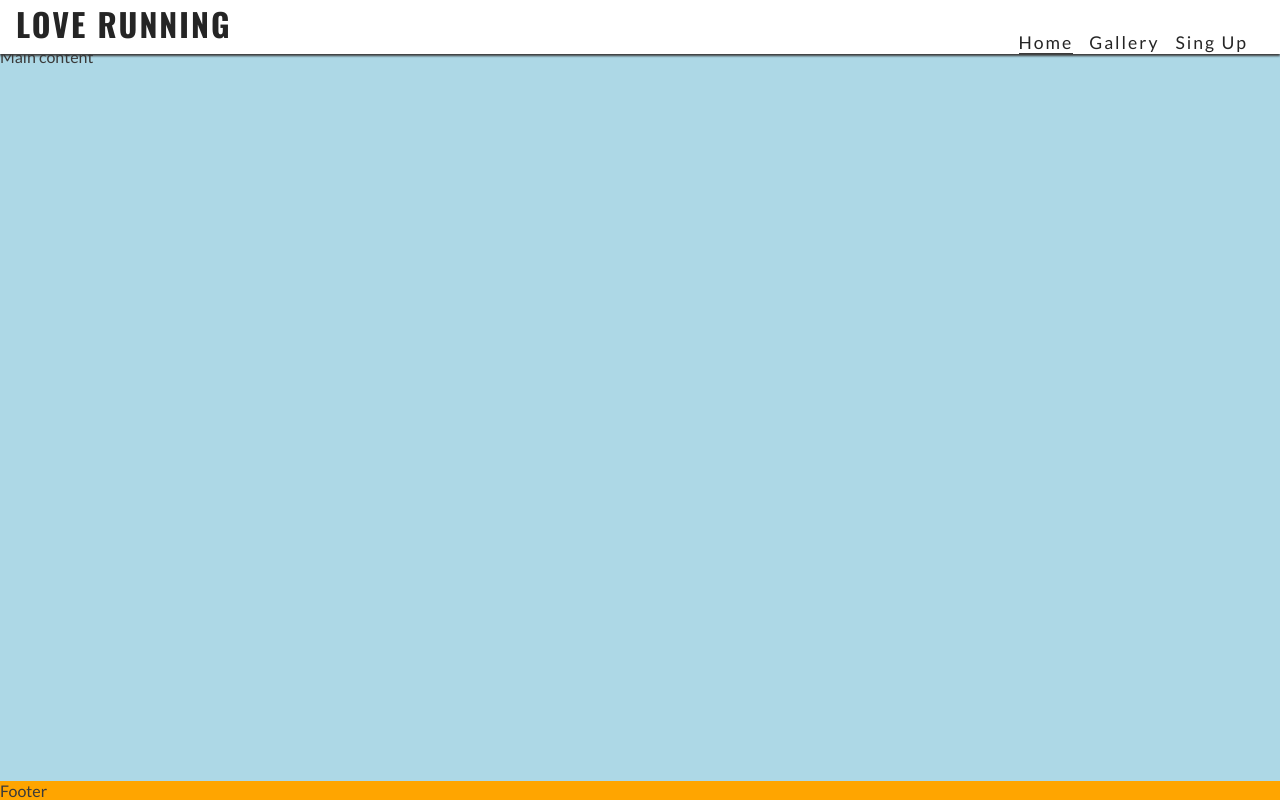
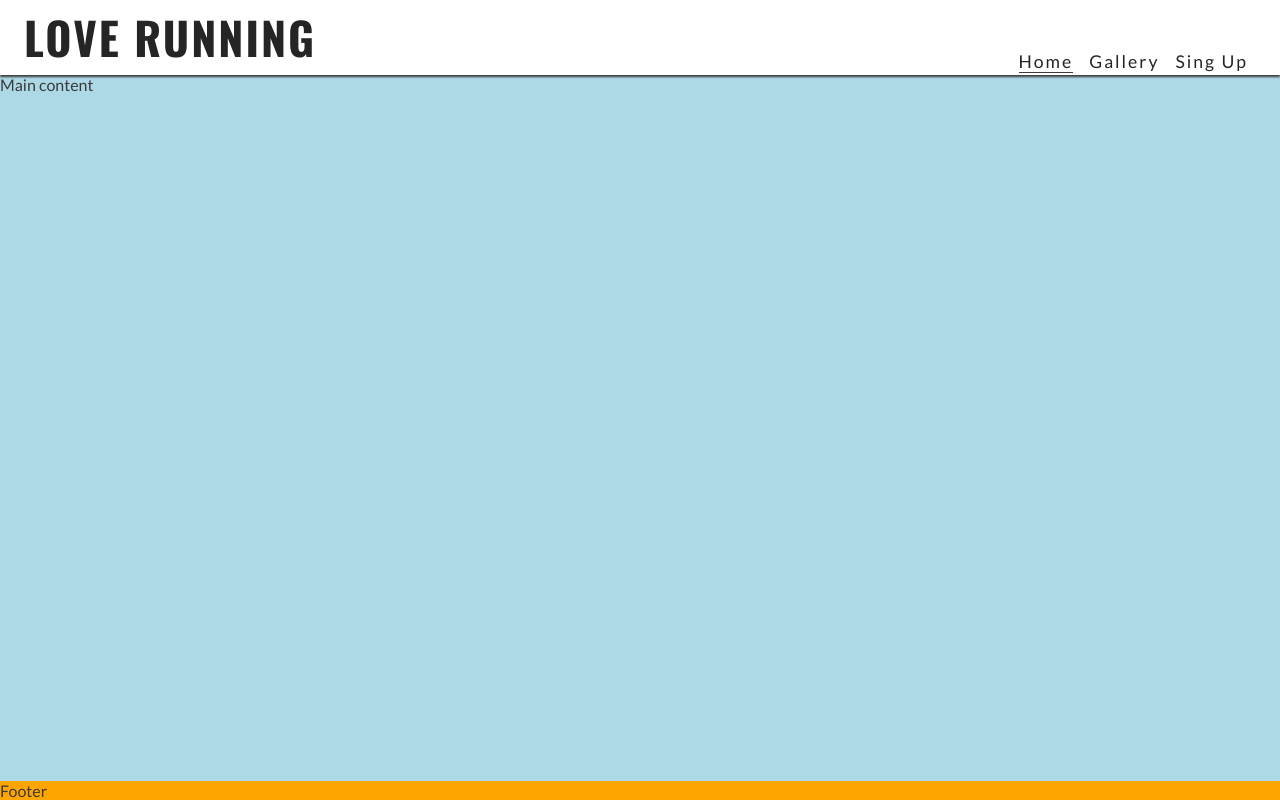
Before and after one commit to rzvgHub/love-running, a plain HTML site: page index.html in a window 1280 px wide. Drawn offline with nearby package versions, Linux system fonts and the light colour scheme.

Commit message:
Pushed Main down to accomodate on larger screen ,  made logo larger

```diff
--- a/assets/css/style.css
+++ b/assets/css/style.css
@@ -138,4 +138,18 @@ nav {
 
         display: none; /* disable the toggle checkbox */
     }
+
+    /* Adjust the Love Running logo */
+
+    #logo {
+        font-size: 280%;
+        line-height: 75px;
+        margin: 0 0.5rem; /*left and right*/
+    }
+
+    /* Main Content */
+    main {
+        /* push main content down to acomodate the larger header */
+        margin-top: 75px;
+    }
 }
```
